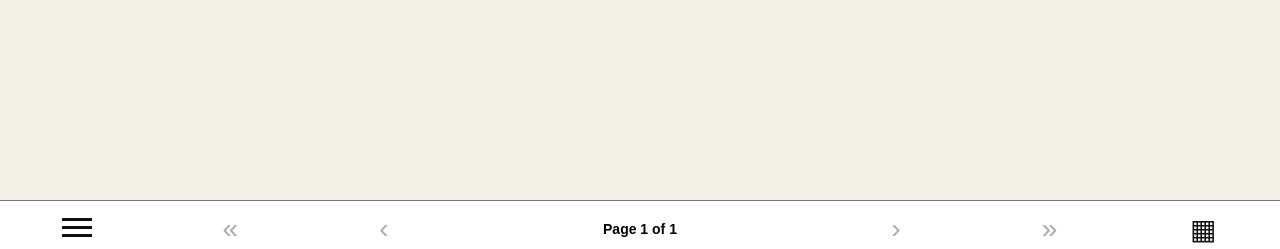
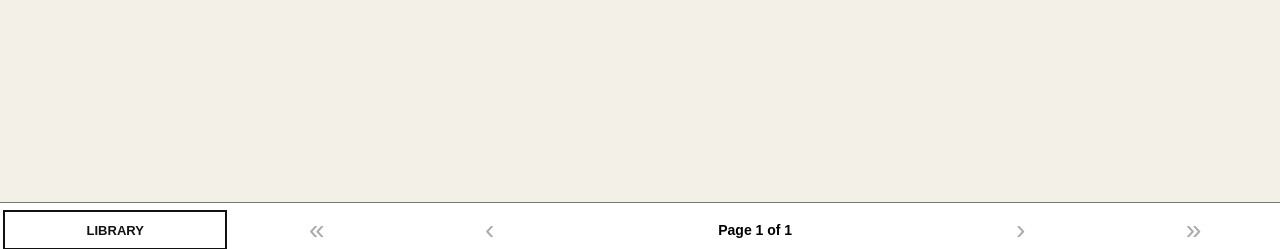
Before and after one commit to shiggsy365/bookstack, a Flask app: page / in a window 1280 px wide. Shown: the part 551-800 px from the top of the page. Run offline with Flask 3, Linux system fonts and the light colour scheme; parts of the project's set-up code (start-up, migrations or seed data) failed here and were passed over.

Commit message:
Label the bottom navigation section

```diff
--- a/templates/index.html
+++ b/templates/index.html
@@ -482,10 +482,9 @@
         .bottom-bar td { padding: 0; text-align: center; vertical-align: middle; }
         .bottom-bar button { width: 100%; height: 52px; border: 0; background: #fff; color: #111; font-size: 28px; cursor: pointer; }
         .bottom-bar button:disabled { color: #aaa; }
-        .burger-mark { display: block; width: 30px; margin: 0 auto; }
-        .burger-mark i { display: block; height: 3px; margin: 5px 0; background: #111; border: 0; }
+        .bottom-section-cell { width: 18%; padding: 5px 3px !important; }
+        .bottom-bar .bottom-section-button { height: 40px; border: 2px solid #111; font-size: 13px; font-weight: bold; }
         .bottom-page { width: 28%; font-size: 14px; font-weight: bold; white-space: nowrap; }
-        .bottom-icon-cell { width: 12%; }
         #main-menu { position: fixed; left: 8px; bottom: 58px; z-index: 9000; width: 230px; padding: 5px; background: #fff; border: 2px solid #17212b; box-shadow: 3px 3px 0 #777; }
         #main-menu .btn { width: 100%; margin-bottom: 4px; text-align: left; }
         .market-nav button { font-size: 13px; }
@@ -574,14 +573,13 @@
         </tr>
         <tr class="layout-row">
             <td id="bottom-bar-cell">
-                <table class="bottom-bar" aria-label="Page navigation"><tr>
-                    <td class="bottom-icon-cell"><button type="button" onclick="toggleMainMenu()" aria-label="Menu"><span class="burger-mark"><i></i><i></i><i></i></span></button></td>
+                <table class="bottom-bar" aria-label="Section and page navigation"><tr>
+                    <td class="bottom-section-cell"><button type="button" id="current-section-button" class="bottom-section-button" onclick="toggleMainMenu()" aria-label="Open main menu">LIBRARY</button></td>
                     <td><button type="button" id="page-first" onclick="goToPage('first')" aria-label="First page">&laquo;</button></td>
                     <td><button type="button" id="page-prev" onclick="goToPage('prev')" aria-label="Previous page">&lsaquo;</button></td>
                     <td class="bottom-page"><span id="bottom-page-label">Page 1 of 1</span></td>
                     <td><button type="button" id="page-next" onclick="goToPage('next')" aria-label="Next page">&rsaquo;</button></td>
                     <td><button type="button" id="page-last" onclick="goToPage('last')" aria-label="Last page">&raquo;</button></td>
-                    <td class="bottom-icon-cell"><button type="button" onclick="openLibrarySection('all')" aria-label="All books">&#9638;</button></td>
                 </tr></table>
             </td>
         </tr>
@@ -616,6 +614,7 @@
         // Global State
         window.confirmUrl = null;
         var currentTab = 'cloud';
+        var lastMainTab = 'cloud';
         var librarySection = 'recent';
         var storeSection = 'trending';
         var storeGenres = ['', 'Fantasy', 'Science Fiction', 'Romance', 'Mystery', 'Thriller', 'Horror', 'Historical Fiction', 'Young Adult', 'Biography', 'History', 'Nonfiction'];
@@ -750,6 +749,7 @@
 
         function showTabView(tab) {
             currentTab = tab;
+            if (tab === 'cloud' || tab === 'discover' || tab === 'queue' || tab === 'settings') lastMainTab = tab;
             var tabs = ['discover', 'cloud', 'search', 'queue', 'settings'];
             for (var i = 0; i < tabs.length; i++) {
                 var view = document.getElementById('view-' + tabs[i]);
@@ -818,6 +818,9 @@
         function updateBottomBar() {
             var total = paginationState.itemRenderer ? Math.max(1, Math.ceil(paginationState.items.length / paginationState.pageSize)) : 1;
             var current = paginationState.itemRenderer ? paginationState.currentPage + 1 : 1;
+            var sectionButton = document.getElementById('current-section-button');
+            var sectionNames = { cloud: 'LIBRARY', discover: 'STORE', queue: 'DOWNLOADS', settings: 'SETTINGS' };
+            if (sectionButton) sectionButton.innerText = sectionNames[lastMainTab] || 'MENU';
             var label = document.getElementById('bottom-page-label');
             if (label) label.innerText = 'Page ' + current + ' of ' + total;
             var ids = ['page-first', 'page-prev', 'page-next', 'page-last'];
```
Also changed, not shown: README.md.
